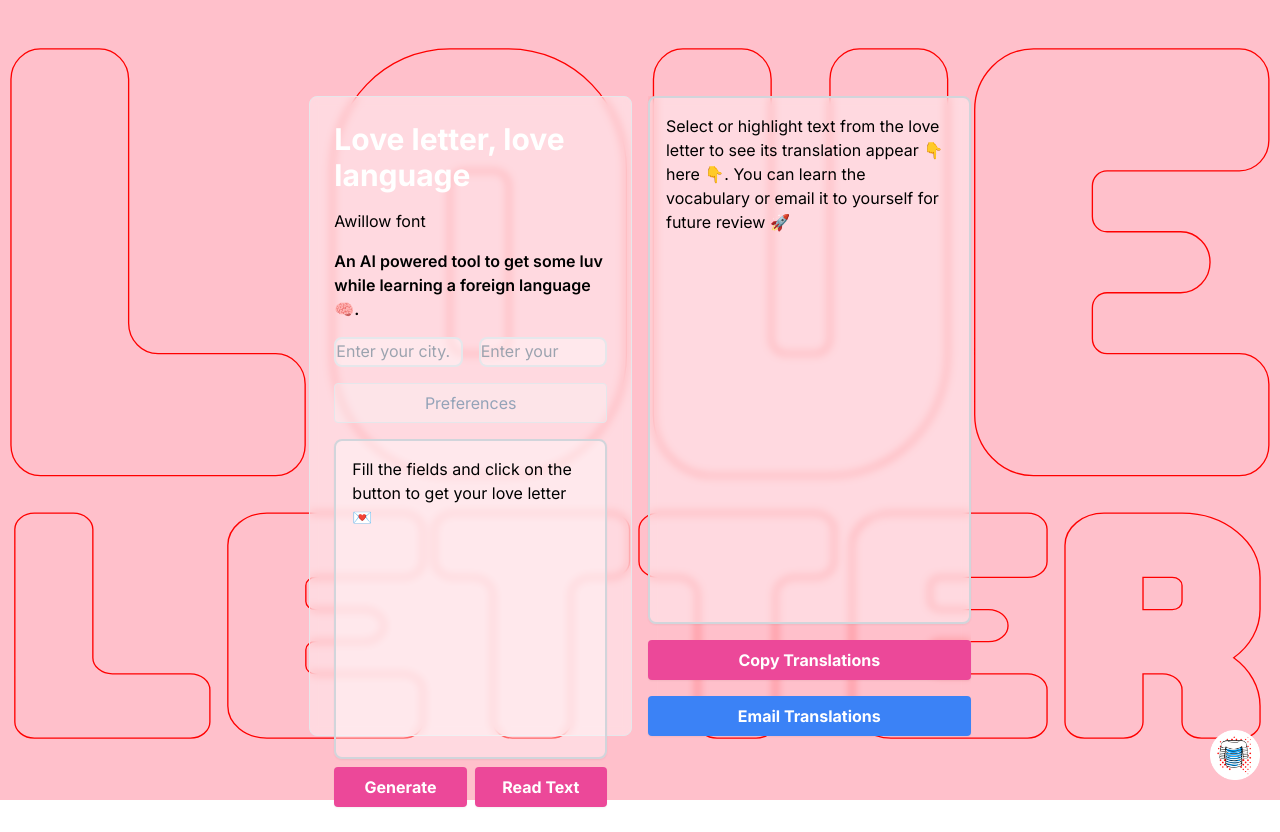
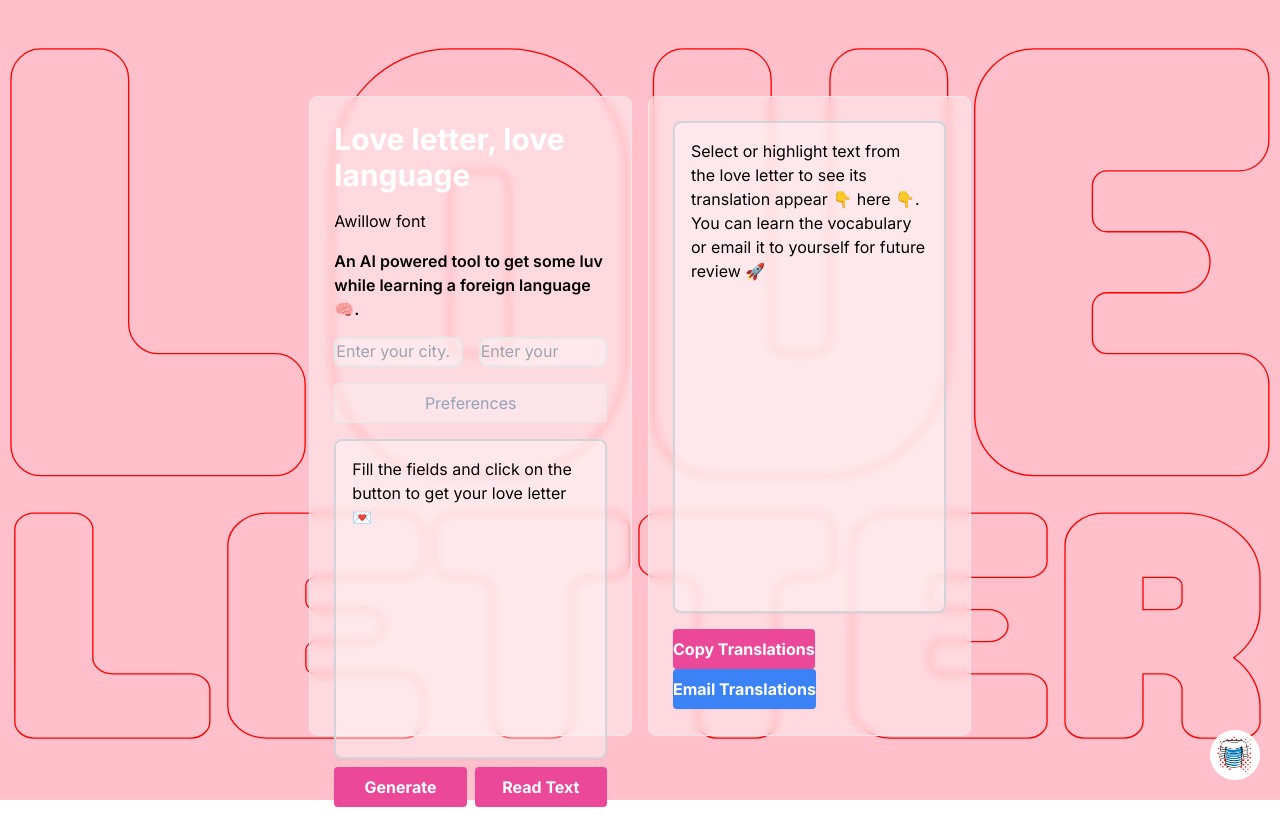
Before and after one commit to lmangall/love-letter, a Next.js app: page / in a window 1280 px wide. Built offline with nearby package versions, Linux system fonts and the light colour scheme.

Commit message:
fixed right frame and overflow

```diff
--- a/app/page.tsx
+++ b/app/page.tsx
@@ -236,7 +236,8 @@ export default function Home() {
         {/* New column with two rows */}
         <div className="flex flex-col top-[10%] backdrop-blur-sm bg-white-300/30 space-y-4">
           {/* right column*/}
-          <div className="bg-white w-full h-5/6  bg-opacity-40  p-4 text-base font-normal border-2 border-gray-300 rounded-lg shadow-sm">
+          <div className="p-6 backdrop-blur-sm bg-white bg-opacity-40 rounded-lg border border-1 rgba(255, 255, 255, 0.1) h-[80vh]">
+            <div className="mb-4 bg-white w-full h-5/6 bg-opacity-40 hover:bg-purple-100 hover:bg-opacity-20 p-4 text-base font-normal border-2 border-gray-300 rounded-lg shadow-sm resize-none overflow-auto">
               <div>
                 {translations.length > 0 ? (
                   <div>
@@ -251,10 +252,14 @@ export default function Home() {
                     )}
                   </div>
                 ) : (
-                <div className="display: flex h-full text-grey overflow-auto">
+                  <div>
+                    {
+                      <span className="text-grey">
                         Select or highlight text from the love letter to see its
-                  translation appear 👇 here 👇. You can learn the vocabulary or
-                  email it to yourself for future review 🚀
+                        translation appear 👇 here 👇. You can learn the
+                        vocabulary or email it to yourself for future review 🚀
+                      </span>
+                    }
                   </div>
                 )}
               </div>
@@ -271,6 +276,7 @@ export default function Home() {
             >
               Email Translations
             </button>
+          </div>
         </div>
       </div>
       <div
```
Lines whose indentation alone changed are shown as unchanged.
